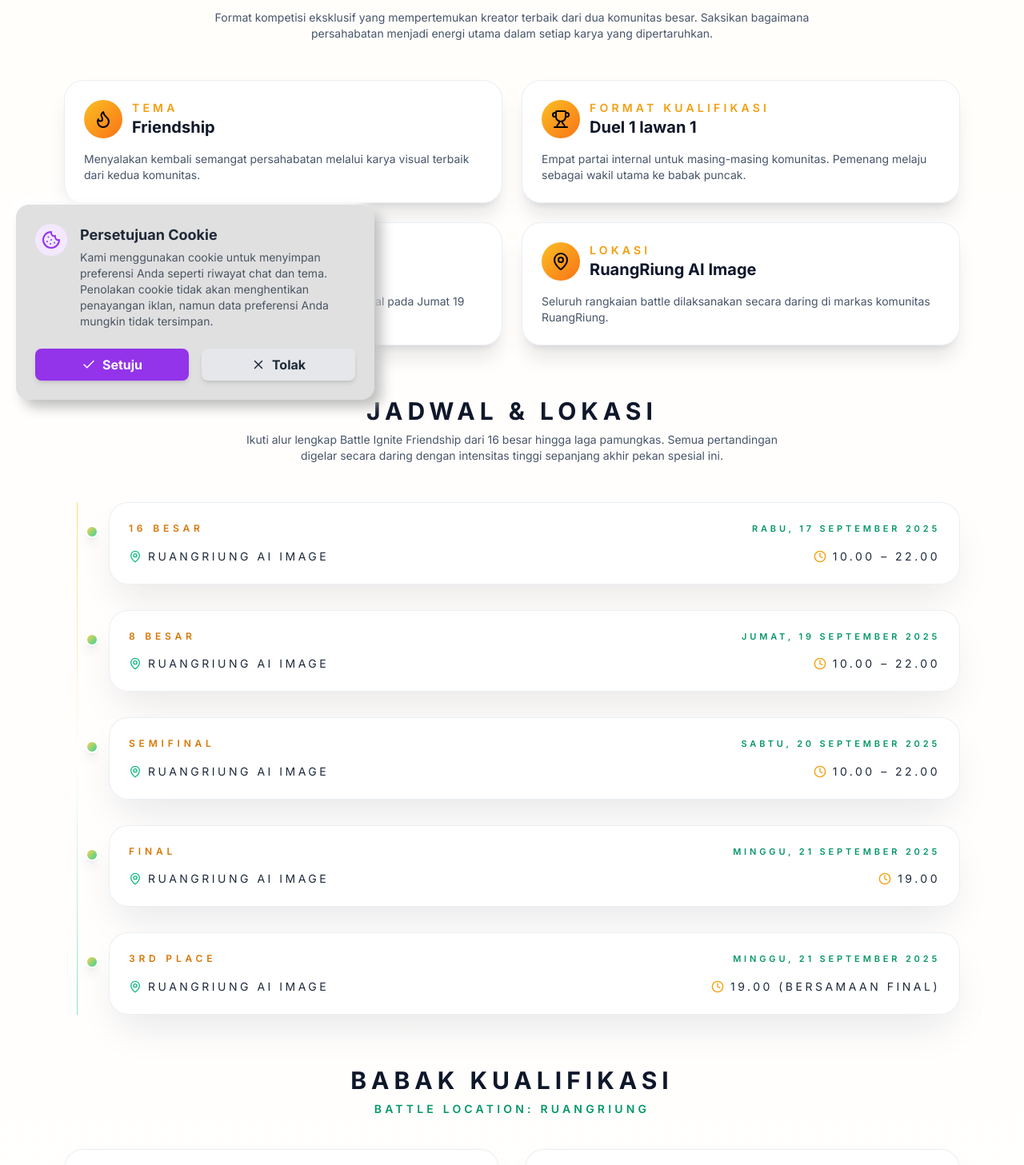
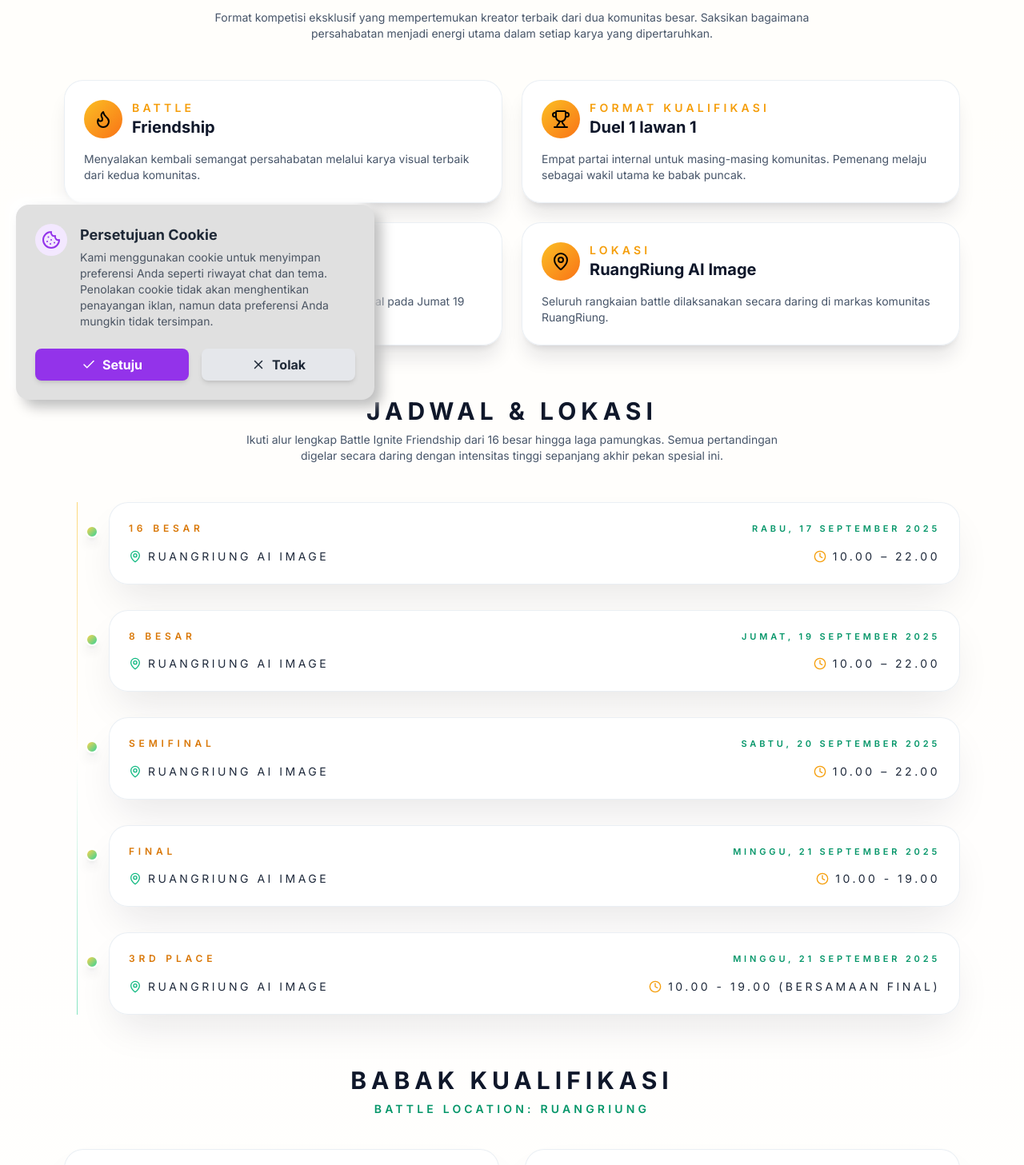
Before and after one commit to ruangriung/ruangriung-generator-app, a Next.js app: page /battle-ignite-friendship in a window 1280 px wide. Shown: the part 280-1737 px from the top of the page at 80% size. Built offline with nearby package versions, Linux system fonts and the light colour scheme; no server answers.

Commit message:
Update page.tsx

```diff
--- a/app/battle-ignite-friendship/page.tsx
+++ b/app/battle-ignite-friendship/page.tsx
@@ -71,12 +71,12 @@ const participantDirectory = {
   Nurul: {
     name: 'Nurul',
     community: 'RuangRiung',
-    facebookUrl: 'https://www.facebook.com/nurul.sholehah.eka',
+    facebookUrl: 'https://www.facebook.com/uul.aja',
   },
   'Ayu Dian': {
     name: 'Ayu Dian',
     community: 'Timun-AI',
-    facebookUrl: 'https://www.facebook.com/ayu.D14n.1992',
+    facebookUrl: 'https://www.facebook.com/Ayu.D14n.1992',
   },
   'Saka Mbarep': {
     name: 'Saka Mbarep',
@@ -91,7 +91,7 @@ const participantDirectory = {
   'Bangteh CRT': {
     name: 'Bangteh CRT',
     community: 'RuangRiung',
-    facebookUrl: 'https://www.facebook.com/janseengan',
+    facebookUrl: 'https://www.facebook.com/share/1BM5gUuc29/',
   },
   'Ismail A.R': {
     name: 'Ismail A.R',
@@ -116,12 +116,12 @@ const participantDirectory = {
   'Winda A.': {
     name: 'Winda A.',
     community: 'Timun-AI',
-    facebookUrl: 'https://www.facebook.com/windaazizah',
+    facebookUrl: 'https://www.facebook.com/share/1GfHJi8CRf/',
   },
   'David Amd': {
     name: 'David Amd',
     community: 'RuangRiung',
-    facebookUrl: 'https://www.facebook.com/davidamd',
+    facebookUrl: 'https://www.facebook.com/share/1FcxWDCDLc/',
   },
   'Elena M.': {
     name: 'Elena M.',
@@ -136,17 +136,17 @@ const participantDirectory = {
   'Rudi H.': {
     name: 'Rudi H.',
     community: 'Timun-AI',
-    facebookUrl: 'https://www.facebook.com/saka.mbarep.2025',
+    facebookUrl: 'https://www.facebook.com/share/1BXc9Ym8v5/',
   },
   'Code Z': {
     name: 'Code Z',
     community: 'RuangRiung',
-    facebookUrl: 'https://www.facebook.com/uul.aja',
+    facebookUrl: 'https://www.facebook.com/share/1VvKsZhLim/',
   },
   'Sri Hayati': {
     name: 'Sri Hayati',
     community: 'Timun-AI',
-    facebookUrl: 'https://www.facebook.com/sri.hayati',
+    facebookUrl: 'https://www.facebook.com/share/1BHrAXtHiu/',
   },
 } satisfies Record<string, ParticipantInfo>;
 
@@ -160,7 +160,7 @@ const withParticipant = (
 
 const eventHighlights = [
   {
-    title: 'Tema',
+    title: 'Battle',
     highlight: 'Friendship',
     description:
       'Menyalakan kembali semangat persahabatan melalui karya visual terbaik dari kedua komunitas.',
@@ -322,7 +322,7 @@ const thirdPlaceMatches = [
     match: '3rd Place Battle',
     stageLabel: '3rd Place',
     dateLabel: 'Minggu, 21 September 2025',
-    timeLabel: '19.00 (bersamaan Final)',
+    timeLabel: '10.00 - 19.00 (bersamaan Final)',
     locationLabel: 'RuangRiung AI Image',
     left: { name: 'Kalah Semifinal 1', subtitle: 'Semifinal 1' },
     right: { name: 'Kalah Semifinal 2', subtitle: 'Semifinal 2' },
@@ -351,13 +351,13 @@ const stageSchedule = [
   {
     stage: 'Final',
     date: 'Minggu, 21 September 2025',
-    time: '19.00',
+    time: '10.00 - 19.00',
     location: 'RuangRiung AI Image',
   },
   {
     stage: '3rd Place',
     date: 'Minggu, 21 September 2025',
-    time: '19.00 (bersamaan Final)',
+    time: '10.00 - 19.00 (bersamaan Final)',
     location: 'RuangRiung AI Image',
   },
 ] as const;
```
